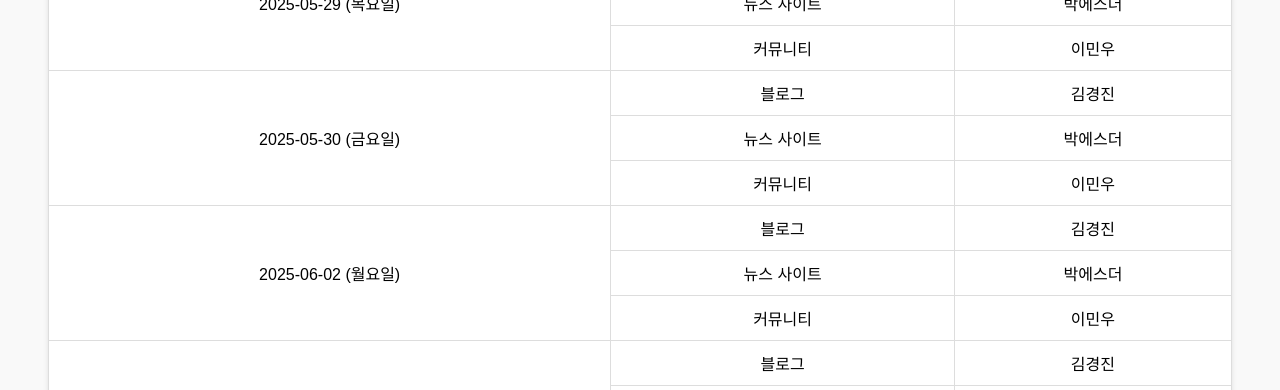
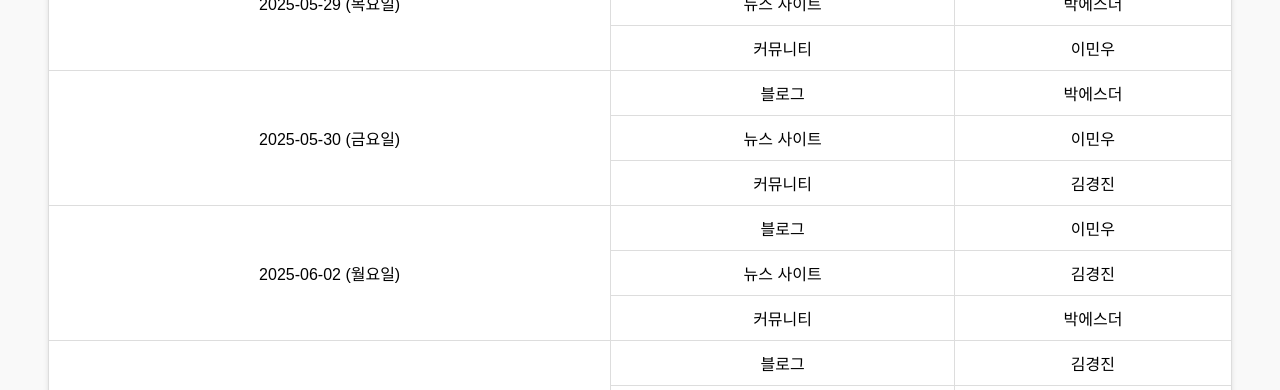
Before and after one commit to esther020622/imele-content-schedule, a plain HTML site: page index.html in a window 1280 px wide. Shown: the part 357-747 px from the top of the page. Drawn offline with Linux system fonts and the light colour scheme.

Commit message:
Update index.html

```diff
--- a/index.html
+++ b/index.html
@@ -72,38 +72,40 @@
     const people = ['김경진', '박에스더', '이민우'];
     const startDate = new Date('2025-05-29');
     const endDate = new Date('2025-06-30');
-    const holidays = ['2025-06-04', '2025-06-06']; // 현충일 + 추가된 6월 4일
+    const holidays = ['2025-06-04', '2025-06-06'];
 
     const isWeekend = date => date.getDay() === 0 || date.getDay() === 6;
     const isHoliday = date => holidays.includes(date.toISOString().slice(0, 10));
 
     const scheduleBody = document.getElementById('schedule-body');
     const scheduleData = [];
-    let personIndex = 0;
+    let dayCounter = 0;
 
     for (let d = new Date(startDate); d <= endDate; d.setDate(d.getDate() + 1)) {
       const dateStr = d.toISOString().slice(0, 10);
       if (isWeekend(d) || isHoliday(d)) continue;
 
-      contents.forEach(content => {
+      // 하루 단위로 셔플된 담당자 리스트 생성
+      const assignedPeople = [...people.slice(dayCounter % 3)].concat(people.slice(0, dayCounter % 3));
+
+      contents.forEach((content, idx) => {
         const entry = {
           date: dateStr,
           day: d.toLocaleDateString('ko-KR', { weekday: 'long' }),
           content: content,
-          person: people[personIndex % people.length]
+          person: assignedPeople[idx]
         };
         scheduleData.push(entry);
-        personIndex++;
       });
+      dayCounter++;
     }
 
-    // HTML 테이블에 삽입 (날짜/요일 병합)
+    // 테이블 출력 (날짜 셀 병합)
     let currentDate = '';
-    scheduleData.forEach((item, index) => {
+    scheduleData.forEach((item, index, arr) => {
       const row = document.createElement('tr');
-
       if (item.date !== currentDate) {
-        const rowspan = scheduleData.filter(i => i.date === item.date).length;
+        const rowspan = arr.filter(i => i.date === item.date).length;
         row.innerHTML = `
           <td rowspan="${rowspan}">${item.date} (${item.day})</td>
           <td>${item.content}</td>
@@ -119,7 +121,7 @@
       scheduleBody.appendChild(row);
     });
 
-    // 오늘 담당 콘텐츠 표시
+    // 오늘의 담당 콘텐츠 필터링
     document.getElementById('name').addEventListener('change', function () {
       const name = this.value;
       const today = new Date();
```
